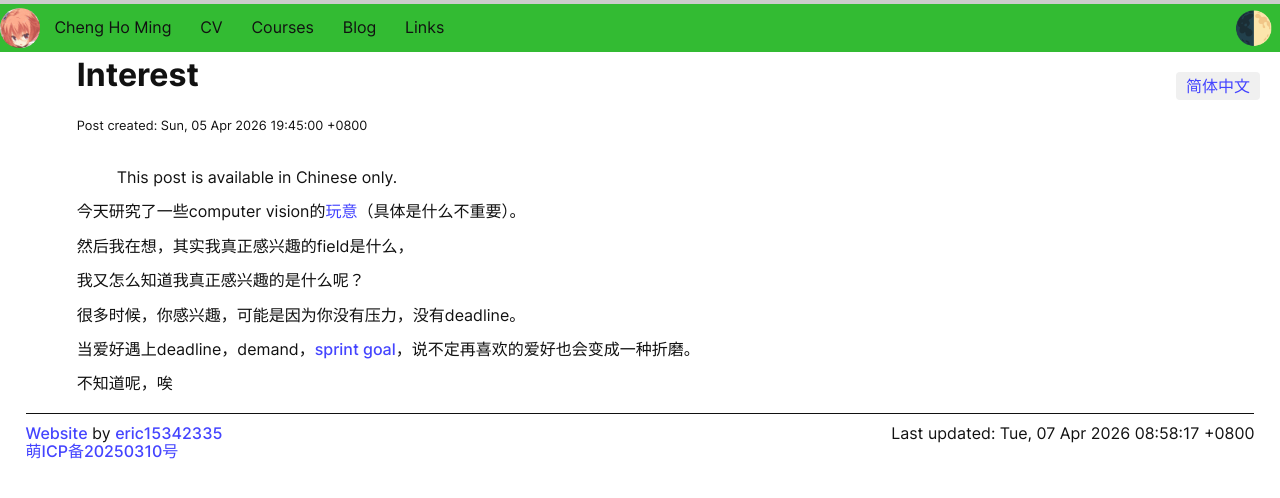
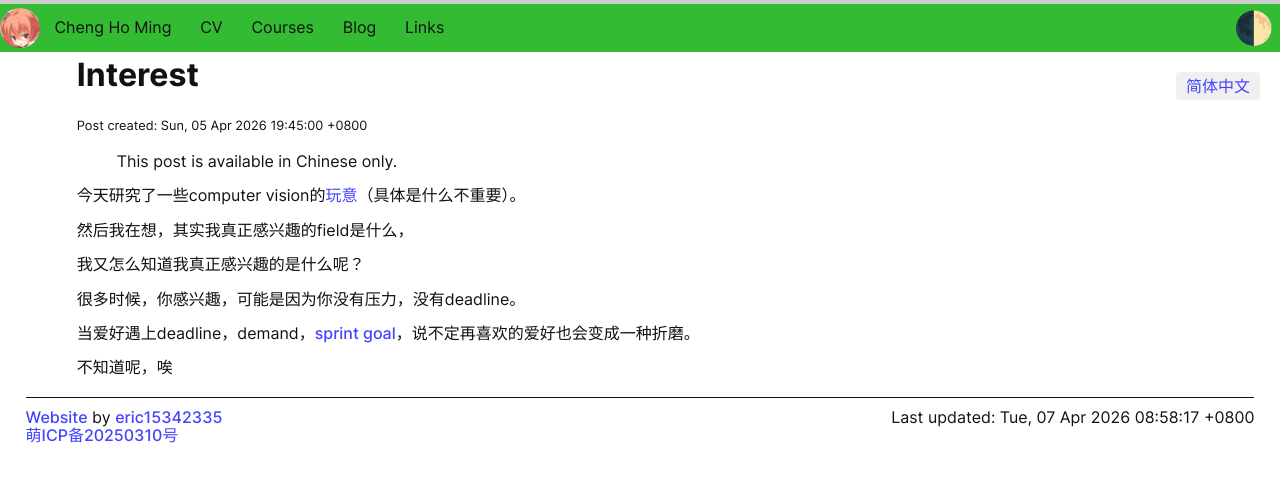
Before and after one commit to eric15342335/eric15342335.github.io, a Jekyll site: the page built from _posts/2026-04-05-interest.md, in a window 1280 px wide. Shown: the top 498 px of the page. Built offline with Jekyll 4.4.1, drawn with Linux system fonts in a browser that asks for light colours.

Commit message:
fix(blog-css): reduce two row gap between date and main content to one, and clean up unused CSS

```diff
--- a/_includes/post-body.html
+++ b/_includes/post-body.html
@@ -5,7 +5,7 @@
     <h1>{{ page.title }}</h1>
     <small>Post created: {{ page.date | date_to_rfc822 }}</small>
     <br><br>
-    <div>
+    <div class="post-content">
       {{ content }}
     </div>
   </article>
--- a/src/css/style.css
+++ b/src/css/style.css
@@ -103,14 +103,6 @@ img {
   margin-bottom: 1em;
 }
 
-#user-stats {
-  margin: 0;
-  padding-left: var(--body-margin-left-right);
-  padding-right: var(--body-margin-left-right);
-  justify-content: center;
-  align-items: center;
-}
-
 nav {
   position: fixed;
   top: var(--scroll-indicator-height);
@@ -159,9 +151,7 @@ nav li a {
 }
 
 nav li a:hover,
-nav li button:hover,
-nav li a:focus,
-nav li button:focus {
+nav li a:focus {
   background-color: var(--navbar-hover-bg-color);
   outline: solid 1px var(--text-color);
   text-decoration: none;
@@ -170,7 +160,6 @@ nav li button:focus {
 nav .image-link {
   display: flex;
   align-self: center;
-  vertical-align: middle;
   max-width: fit-content;
 }
 
@@ -277,6 +266,10 @@ article {
 
 article p {
   margin-top: auto;
+}
+
+article .post-content > blockquote:first-child {
+  margin-top: 0;
 }
 
 article img._75_percent_width {
@@ -393,10 +386,7 @@ body.dark .language-switch {
   }
 
   .language-switch {
-    position: fixed;
     top: unset; /* Reset top */
     bottom: 1.25em;
-    right: 1.25em;
-    z-index: 100;
   }
 }
```
Also changed, not shown: pages/blog.html (line endings or trailing spaces).
